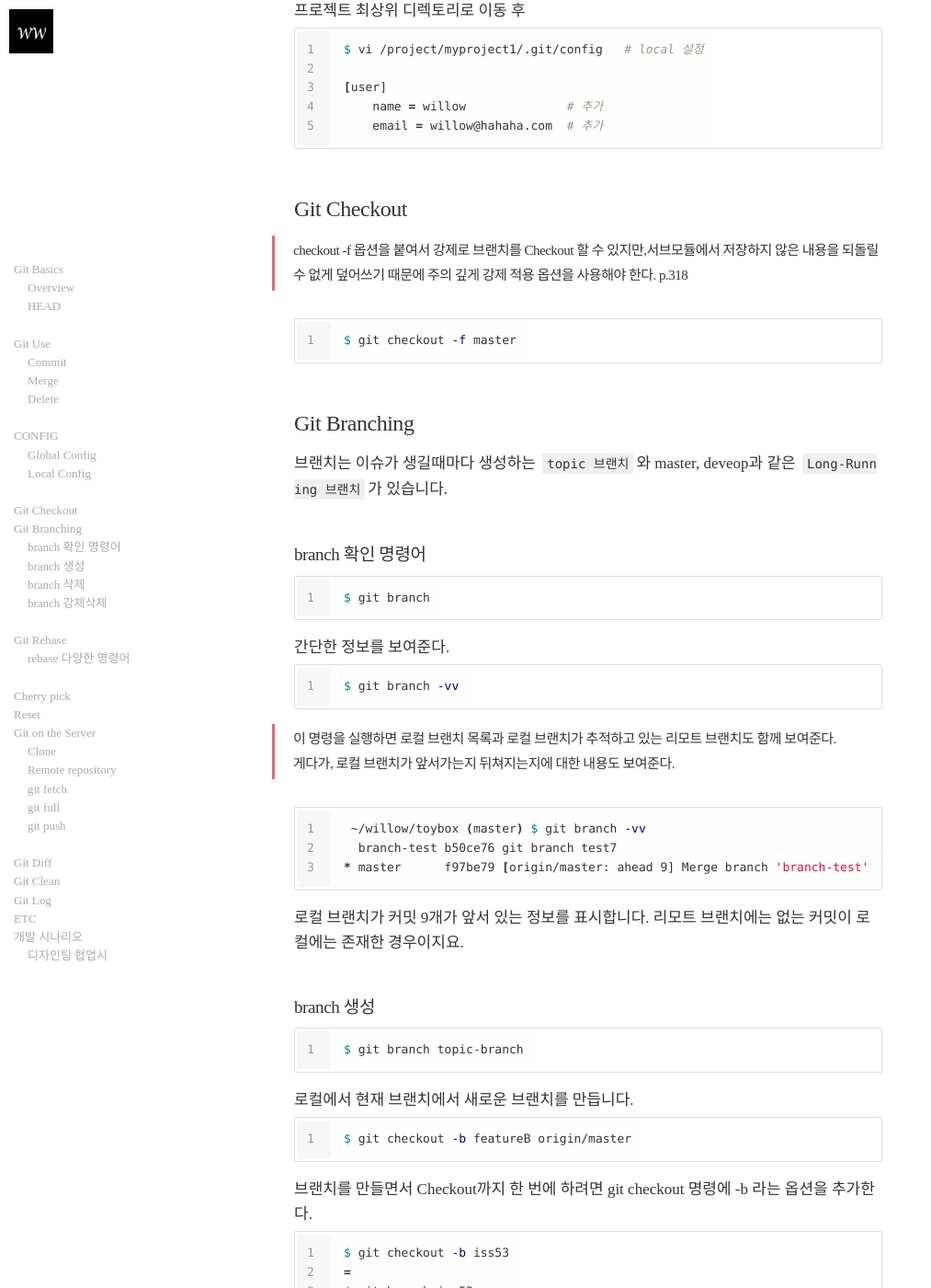
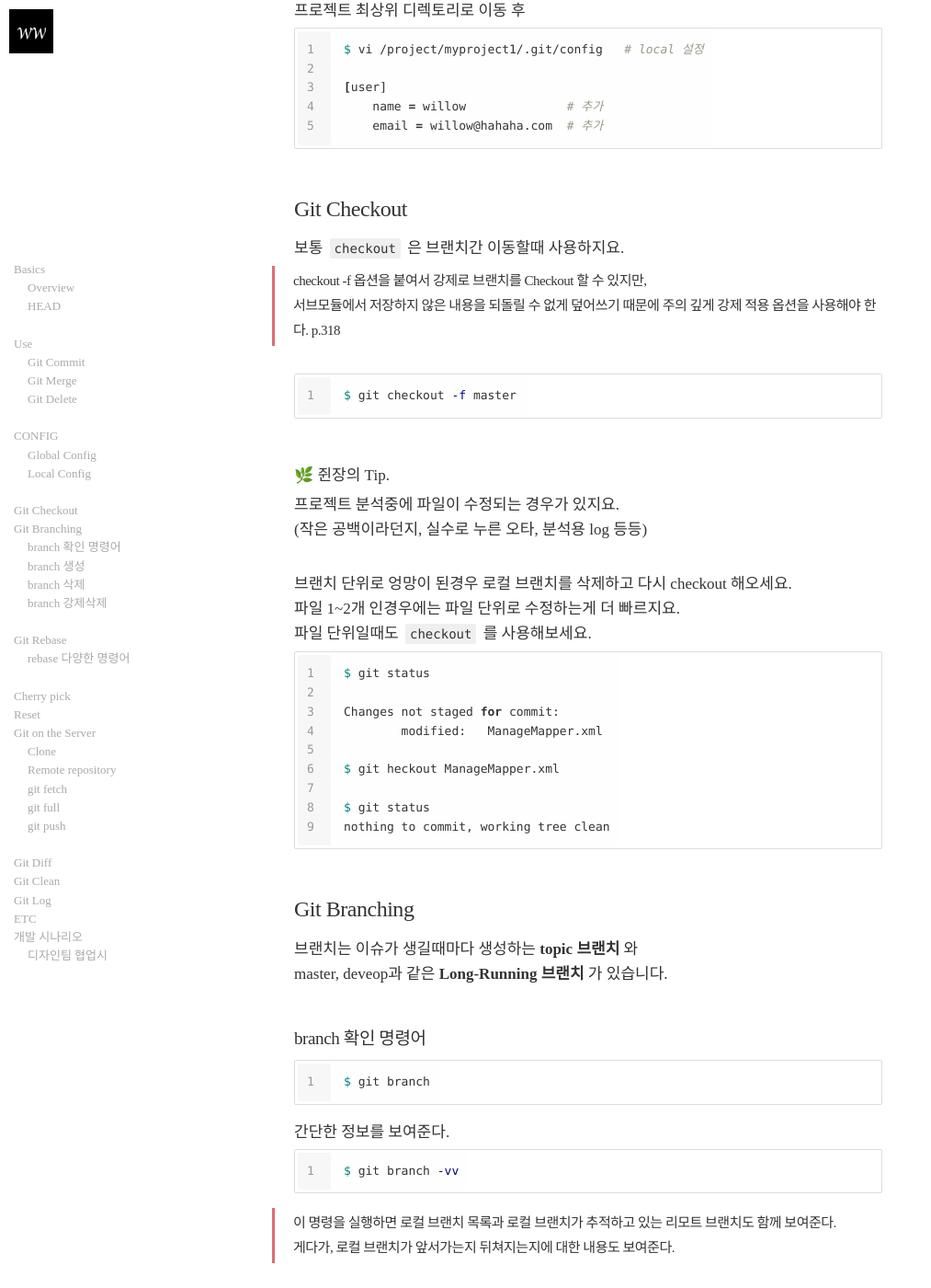
Before and after one commit to didalgus/didalgus.github.io, a Jekyll site: the page built from _posts/2019-06-20-About-Git.markdown, in a window 1280 px wide and 1400 px high, scrolled down 5189 px. Shown: the whole window at 92% size, without its empty margins (0-1013 px from the left). Built offline with Jekyll 4.4.1, drawn with Linux system fonts in a browser that asks for light colours; nearby versions of some CDN libraries; emoji names are drawn with the system emoji font; some web fonts are replaced; the table of contents is made by our own code; some of the changed text lies outside the part shown.

Commit message:
post modify

````diff
--- a/_posts/2019-06-20-About-Git.markdown
+++ b/_posts/2019-06-20-About-Git.markdown
@@ -51,9 +51,9 @@ $ git show HEAD~3
 >이것은 HEAD^^^ 와 같은 표현이다. 부모의 부모의 부모 즉 증조 부모쯤 되겠다. p.221
 
 
-## Git Use
+## Use
 
-### Commit
+### Git Commit
 
 ```bash
 $ git commit -am 'remove invalid default value'
@@ -63,7 +63,7 @@ $ git commit -m  'remove invalid default value'
 ```
 
 
-### Merge
+### Git Merge
 
 - 3-way Merge
 >현재 브랜치가 가리키는 커밋이 Merge 할 브랜치의 조상이 아니 Git은 'Fast-forward’로 Merge 하지 않는다.
@@ -108,7 +108,7 @@ $ git clean -f
 > 수동 Merge를 위해서 만들었던 각종 파일은 이제 필요 없으니 git clean 명령을 실행해서 지워준다. p. 274
 
 
-### Delete
+### Git Delete
 
 커밋한 파일을 제거할려면 로컬 환경에 있는 파일을 삭제한 후 커밋하면 됩니다.
 이런 경우 로컬 환경에 있는 파일도 지워는 경우예요.
@@ -217,18 +217,46 @@ $ vi /project/myproject1/.git/config   # local 설정
 
 ## Git Checkout
 
->checkout -f 옵션을 붙여서 강제로 브랜치를 Checkout 할 수 있지만,서브모듈에서 저장하지 않은 내용을 되돌릴 수 없게 덮어쓰기 때문에 주의 깊게 강제 적용 옵션을 사용해야 한다. p.318
+보통 `checkout` 은 브랜치간 이동할때 사용하지요.
 
+>checkout -f 옵션을 붙여서 강제로 브랜치를 Checkout 할 수 있지만,
+서브모듈에서 저장하지 않은 내용을 되돌릴 수 없게 덮어쓰기 때문에 주의 깊게 강제 적용 옵션을 사용해야 한다. p.318
 
 ```bash
 $ git checkout -f master
 ```
+<br>
+
+:herb: 쥔장의 Tip.
+
+프로젝트 분석중에 파일이 수정되는 경우가 있지요.
+(작은 공백이라던지, 실수로 누른 오타, 분석용 log 등등)
+<br>
+
+브랜치 단위로 엉망이 된경우 로컬 브랜치를 삭제하고 다시 checkout 해오세요.
+파일 1~2개 인경우에는 파일 단위로 수정하는게 더 빠르지요.
+파일 단위일때도 `checkout` 를 사용해보세요.
+
+
+```bash
+$ git status
+
+Changes not staged for commit:
+        modified:   ManageMapper.xml
+
+$ git heckout ManageMapper.xml
+
+$ git status
+nothing to commit, working tree clean
+```
+
 
 
 
 ## Git Branching
 
-브랜치는 이슈가 생길때마다 생성하는 `topic 브랜치`와 master, deveop과 같은 `Long-Running 브랜치`가 있습니다.
+브랜치는 이슈가 생길때마다 생성하는 **topic 브랜치** 와
+master, deveop과 같은 **Long-Running 브랜치** 가 있습니다.
 
 ### branch 확인 명령어
 
````
Also changed, not shown: other parts of _posts/2019-06-20-About-Git.markdown (+2 -2 lines), _posts/2019-07-17-Nice-to-meet-Gradle.markdown (+7 -4 lines).
